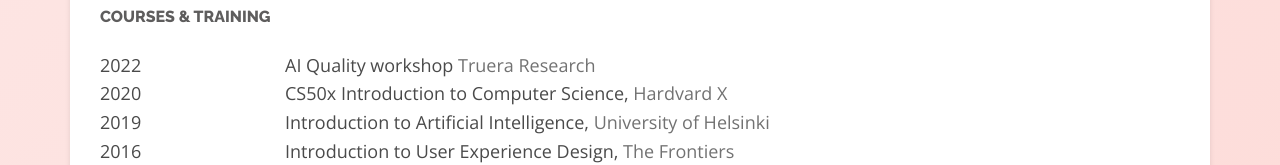
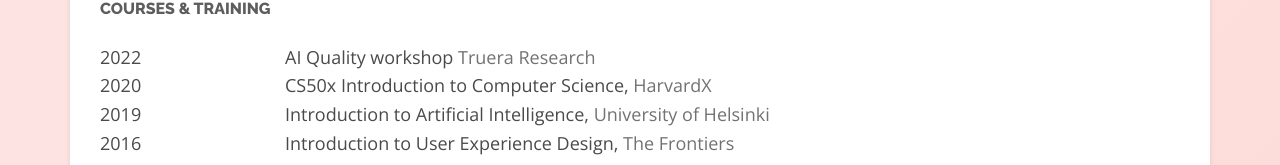
Before and after one commit to mantascc/mcc1, a plain HTML site: page cc/v2019.html in a window 1280 px wide. Shown: the part 1911-2076 px from the top of the page. Drawn offline with nearby package versions, Linux system fonts and the light colour scheme.

Commit message:
Fix typos and HTML structure in v2019

```diff
--- a/cc/v2019.html
+++ b/cc/v2019.html
@@ -60,7 +60,6 @@
   <div class="col-lg-8 col-md-12">
 
   <h1>Resume</h1>
-  <p>
   <h2>Current role</h2>
 
   <div class="row">
@@ -243,7 +242,7 @@
           2020
         </div>
         <div class="col-9">
-          CS50x Introduction to Computer Science, <a href="https://cs50.harvard.edu/x/2020/">Hardvard X</a>
+          CS50x Introduction to Computer Science, <a href="https://cs50.harvard.edu/x/2020/">HarvardX</a>
         </div>
       </div>
       <div class="row">
```
